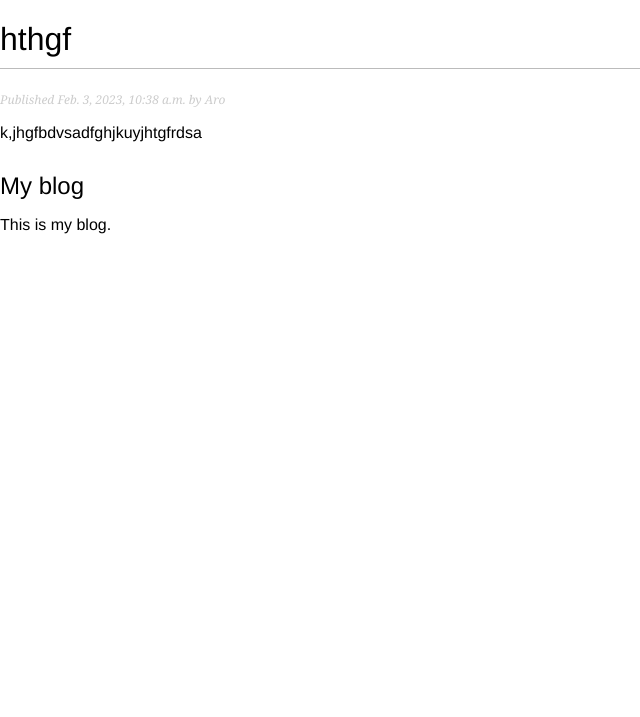
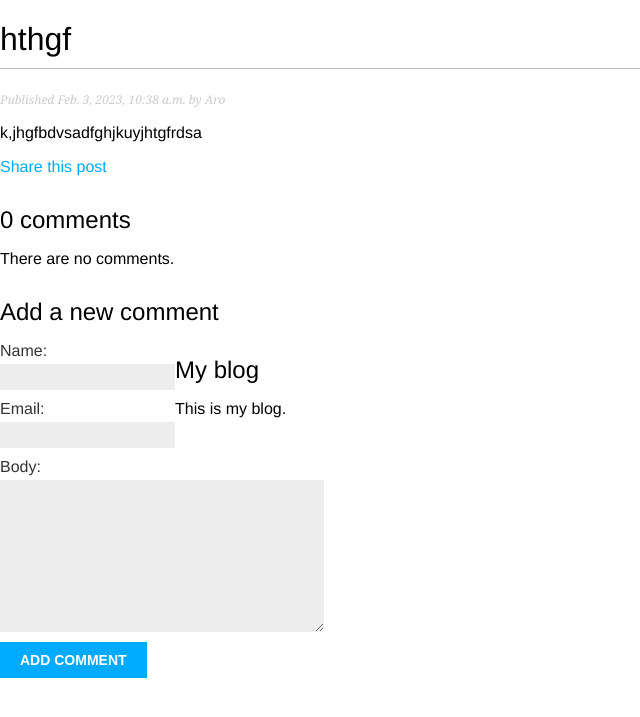
Before and after one commit to Aro-M/Django_blog, a Django app: a page that uses blog/templates/blog/post/detail.html in a window 1280 px wide. Shown: the top 717 px of the page, without its empty margins (0-640 px from the left). Run offline with Django 4.2, Linux system fonts and the light colour scheme; data comes from the database, SQL or seed files in the repository; both versions use the stored data as it was after the commit.

Commit message:
blog_comments

```diff
--- /dev/null
+++ b/blog/forms.py
@@ -0,0 +1,15 @@
+from django import forms
+
+from .models import Comment
+
+class EmailPostForm(forms.Form):
+    name = forms.CharField(max_length=25)
+    email = forms.EmailField()
+    to = forms.EmailField()
+    comments =forms.CharField(required=False,widget=forms.Textarea)
+
+
+class CommentForm(forms.ModelForm):
+    class Meta:
+        model  = Comment
+        fields = ['name','email','body']
--- a/blog/models.py
+++ b/blog/models.py
@@ -2,6 +2,7 @@ from django.db import  models
 from django.utils import timezone
 from django.contrib.auth.models import  User
 from django.urls import reverse
+
 
 
 class PublishedManager(models.Manager):
@@ -45,3 +46,23 @@ class  Post(models.Model):
                               self.publish.month,
                               self.publish.day,
                               self.slug])
+
+class Comment(models.Model):
+    post = models.ForeignKey(Post,
+                             on_delete=models.CASCADE,
+                             related_name='comments')
+    name = models.CharField(max_length=80)
+    email = models.EmailField()
+    body = models.TextField()
+    created = models.DateTimeField(auto_now_add=True)
+    updated = models.DateTimeField(auto_now=True)
+    active = models.BooleanField(default=True)
+
+    class Meta:
+        ordering = ['created']
+        indexes = [
+            models.Index(fields=['created']),
+
+        ]
+    def __str__(self):
+        return f'Comment by {self.name} on {self.post}'
--- a/blog/templates/blog/post/detail.html
+++ b/blog/templates/blog/post/detail.html
@@ -6,4 +6,27 @@
  Published {{ post.publish }} by {{ post.author }}
  </p>
  {{ post.body|linebreaks }}
+<p>
+ <a href="{% url 'blog:post_share' post.id %}">
+ Share this post
+ </a>
+ </p>
+ {% with comments.count as total_comments %}
+ <h2>
+ {{ total_comments }} comment{{ total_comments|pluralize }}
+ </h2>
+
+ {% endwith %}
+ {% for comment in comments %}
+ <div class="comment">
+  <p class="info">
+ Comment {{ forloop.counter }} by {{ comment.name }}
+ {{ comment.created }}
+ </p>
+ {{ comment.body|linebreaks }}
+ </div>
+ {% empty %}
+ <p>There are no comments.</p>
+ {% endfor %}
+ {% include "blog/post/includes/comment_form.html" %}
 {% endblock %}
--- /dev/null
+++ b/blog/templates/blog/post/includes/comment_form.html
@@ -0,0 +1,15 @@
+<!DOCTYPE html>
+<html lang="en">
+<head>
+    <meta charset="UTF-8">
+    <title>Title</title>
+</head>
+<body>
+<h2>Add a new comment</h2>
+<form action='{% url "blog:post_comment" post.id %}' method="post">
+  {{ form.as_p }}
+  {% csrf_token %}
+  <p><input type="submit" value="Add comment"></p>
+</form>
+</body>
+</html>
--- a/blog/urls.py
+++ b/blog/urls.py
@@ -5,8 +5,11 @@ from . import views
 app_name = 'blog'
 
 urlpatterns = [
-    path("",views.post_list,name='post_list'),
+    # path("",views.post_list,name='post_list'),
+    path("",views.PostListView.as_view(),name='post_list'),
     path('<int:year>/<int:month>/<int:day>/<slug:post>/',
          views.post_detail,
          name='post_detail'),
+    path('<int:post_id>/share/',views.post_share,name="post_share"),
+    path("<int:post_id>/comment/",views.post_comment,name='post_comment'),
 ]
--- a/blog/views.py
+++ b/blog/views.py
@@ -1,9 +1,12 @@
 
 from django.shortcuts import render, get_object_or_404
-from .models import Post
+from .models import Post,Comment
 from django.core.paginator  import  Paginator,EmptyPage,\
                                     PageNotAnInteger
-
+from django.views.generic import ListView
+from .forms import EmailPostForm,CommentForm
+from django.core.mail import send_mail
+from django.views.decorators.http import require_POST
 
 def post_list(request):
     posts = Post.published.all()
@@ -20,6 +23,40 @@ def post_list(request):
                   {'posts':posts})
 
 
+class PostListView(ListView):
+
+    queryset = Post.published.all()
+    context_object_name = 'posts'
+    paginate_by = 3
+    template_name = 'blog/post/list.html'
+
+
+def post_share(request, post_id):
+    # Retrieve post by id
+    post = get_object_or_404(Post, id=post_id, \
+                                   status=Post.Status.PUBLISHED)
+    sent = False
+
+    if request.method == 'POST':
+        # Form was submitted
+        form = EmailPostForm(request.POST)
+        if form.is_valid():
+            # Form fields passed validation
+            cd = form.cleaned_data
+            post_url = request.build_absolute_uri(post.get_absolute_url())
+            subject = f"{cd['name']} recommends you read " \
+                      f"{post.title}"
+            message = f"Read {post.title} at {post_url}\n\n" \
+                      f"{cd['name']}\'s comments: {cd['comments']}"
+            send_mail(subject, message, 'your_account@gmail.com',
+                      [cd['to']])
+            sent = True
+
+    else:
+        form = EmailPostForm()
+    return render(request, 'blog/post/share.html', {'post': post,
+                                                    'form': form,
+                                                    'sent': sent})
 def post_detail(request,year,month,day,post):
     post = get_object_or_404(Post,
                              status=Post.Status.PUBLISHED,
@@ -27,6 +64,25 @@ def post_detail(request,year,month,day,post):
                              publish__year =year,
                              publish__month =month,
                              publish__day =day)
+    comments = post.comments.filter(active=True)
+    form = CommentForm()
+
     return render(request,
            'blog/post/detail.html',
-           {'post': post})
+           {'post': post,
+            'comments':comments,
+            'form':form})
+
+@require_POST
+def post_comment(request,post_id):
+    post = get_object_or_404(Post,id=post_id,status=Post.Status.PUBLISHED)
+    comment = None
+    form = CommentForm(data=request.POST)
+    if form.is_valid():
+        comment = form.save(commit=False)
+        comment.post = post
+        comment.save()
+    return render(request,'blog/post/comment.html',
+                  {'post':post,
+                   'form': form,
+                   'comment': comment})
```
Also changed, not shown: blog/admin.py (+9 -1 lines), blog/templates/blog/post/comment.html (added, +23 -0 lines), blog/templates/blog/post/share.html (added, +10 -0 lines), blog/migrations/0003_comment_comment_blog_commen_created_0e6ed4_idx.py (added), blog/templates/blog/post/includes/__init__.py (added), db.sqlite3.
